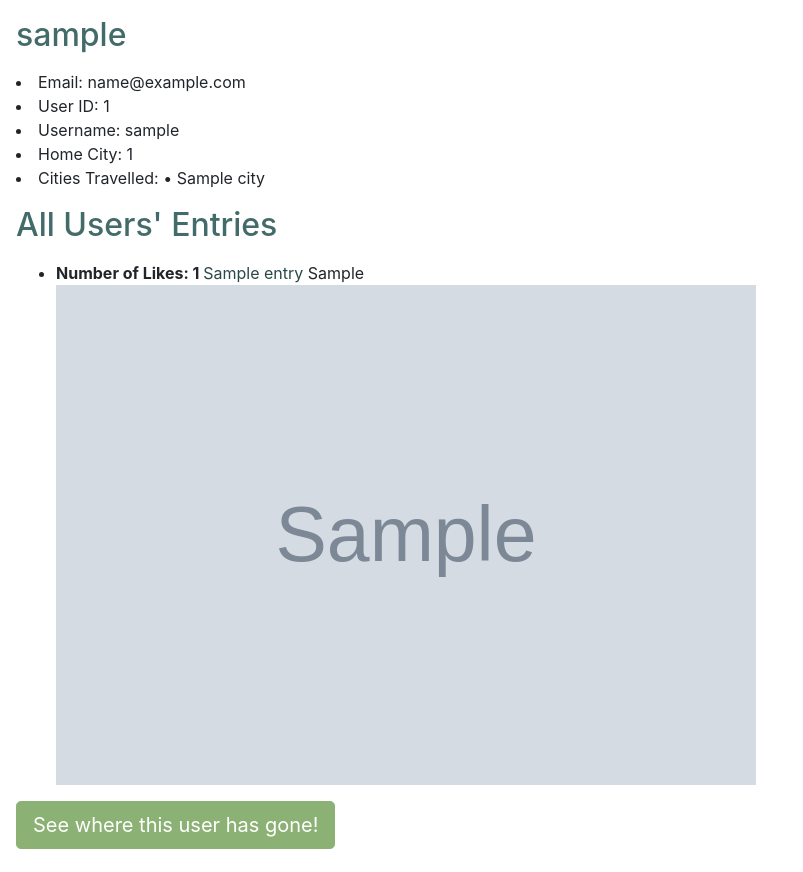
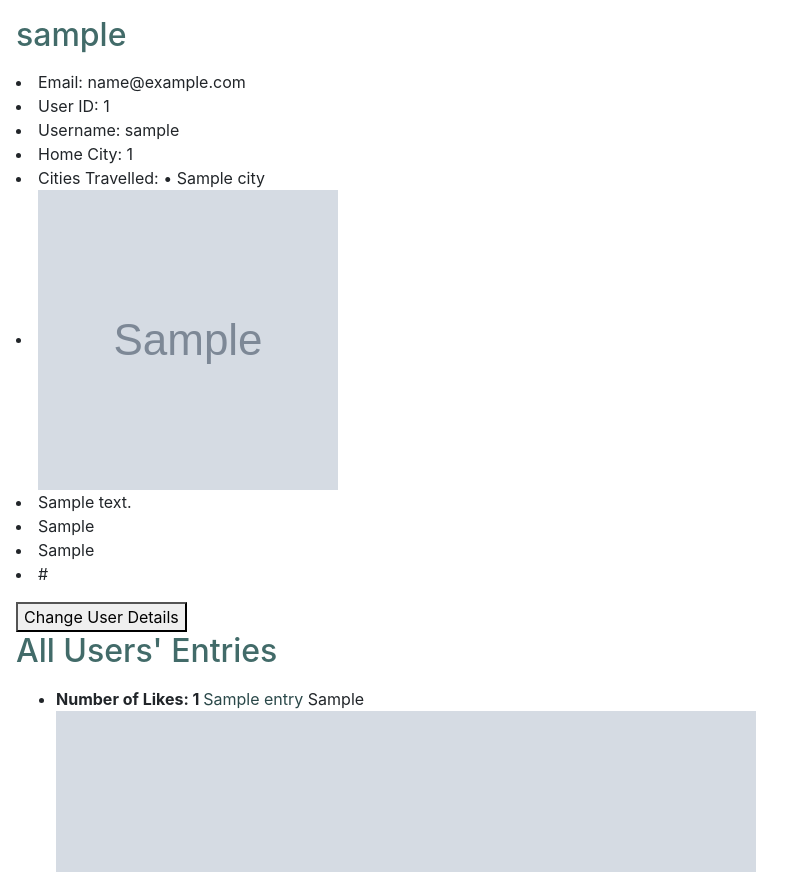
Before and after one commit to cupajoanna/travel-diary, a Flask app: page /users/1 in a window 1280 px wide. Shown: the part 68-940 px from the top of the page, without its empty margins (0-803 px from the left). Run offline with Flask 2, Linux system fonts and the light colour scheme; tables that the repository leaves empty hold one stand-in row (values such as "Sample post"); grey boxes marked "Sample" are stand-in pictures; some libraries are stand-ins or nearby versions.

Commit message:
post adding user profile

```diff
--- a/crud.py
+++ b/crud.py
@@ -1,4 +1,4 @@
-from model import db, User, Entry, Rating, City, Photo, connect_to_db
+from model import db, User, Entry, Rating, City, Photo, Profile, connect_to_db
 
 """User functions"""
 
@@ -12,16 +12,80 @@ def create_user(email, password, username, city):
 
     return user
 
+
 def get_users():
     return User.query.all()
 
 def get_user_by_id(user_id):
     return User.query.get(user_id)
 
+def get_user_profile(user_id):
+    return db.session.query(Profile).filter(Profile.user_id == user_id).first()
+
+
 def get_user_by_email(email):
     """Return a user by email."""
 
     return User.query.filter(User.email == email).first()
+
+
+def update_user(user, email, password, username, city):
+
+    update_this = User.query.get(user.user_id)
+    print(update_this)
+
+    if email:
+        update_this.email = email
+
+    if password:
+        update_this.password= password
+
+    if username:
+        update_this.username = username
+
+    if city:
+        update_this.city = city.city_id
+
+        db.session.commit()
+
+    return update_this
+
+
+
+def create_profile(user, description, instagram, twitter, website, profile_photo ="https://picsum.photos/500/350?nocache"):
+
+    profile = Profile(user=user, profile_photo=profile_photo, description=description, instagram=instagram, twitter=twitter, website=website)
+
+    db.session.add(profile)
+    db.session.commit()
+    return profile
+
+
+def update_profile(user, profile_photo, description, instagram, twitter, website):
+
+    update_this = Profile.query.filter(Profile.user_id == user.user_id)
+    print(update_this)
+
+    if profile_photo:
+        update_this.profile_photo = profile_photo
+
+    if description:
+        update_this.description= description
+
+    if instagram:
+        update_this.instagram = instagram
+
+    if twitter:
+        update_this.twitter = twitter
+
+    if website:
+        update_this.website = website
+
+
+    db.session.commit()
+
+    return update_this
+
 
 """City functions"""
 
@@ -129,8 +193,12 @@ def update_entry(new_entry, new_title, entry_id):
     update_this = Entry.query.get(entry_id)
     print(update_this)
 
-    update_this.blog = new_entry
-    update_this.title = new_title
+    if new_entry:
+
+        update_this.blog = new_entry
+
+    if new_title:
+        update_this.title = new_title
 
     db.session.commit()
 
--- a/model.py
+++ b/model.py
@@ -33,6 +33,28 @@ class User(db.Model):
 
     def __repr__(self):
         return f'<User user_id={self.user_id} username={self.username} email={self.email} home_city_id={self.home_city_id} created_at={self.created_at}>'
+
+
+
+class Profile(db.Model):
+    """A user's profile."""
+
+    __tablename__ = 'profiles'
+
+    profile_id = db.Column(db.Integer, autoincrement=True, primary_key=True)
+    user_id = db.Column(db.Integer, db.ForeignKey('users.user_id'))
+    profile_photo = db.Column(db.String)
+    description = db.Column(db.String)
+    instagram = db.Column(db.String)
+    twitter = db.Column(db.String)
+    website = db.Column(db.String)
+
+
+    user = db.relationship('User', backref='profiles')
+
+    def __repr__(self):
+        return f'<Profile user_id={self.user_id} description={self.description}>'
+
 
 
 class Rating(db.Model):
--- a/server.py
+++ b/server.py
@@ -163,9 +163,6 @@ def other_user_map_json(user_id):
                  'user_lat': city.geo_lat,
                  'user_lng': city.geo_lng})
 
-    print("%"*100)
-    print(user_id)
-    print(user_city_list)
 
     return jsonify(user_city_list)
 
@@ -177,7 +174,6 @@ def other_user_map_json(user_id):
 def cities_json():
 
     term = request.args.get('search_term', '')
-    print('\n\n\n\n\n',request.args)
     res = { 'results': []}
 
     cities = crud.search_cities(term)
@@ -209,9 +205,61 @@ def show_user(user_id):
     cities = crud.get_user_cities(user_id)
     entries = crud.get_user_entries_ordered_by_ratings_count(user_id)[::-1]
 
+    profile = crud.get_user_profile(user_id)
+    print(profile)
+    print("&"*100)
 
 
-    return render_template('user_details.html', user=user, cities=cities, entries=entries)
+    return render_template('user_details.html', user=user, cities=cities, entries=entries, profile=profile)
+
+
+@app.route('/users/<user_id>/update', methods=['POST'])
+def update_user(user_id):
+
+
+    user = crud.get_user_by_id(user_id)
+    new_email = request.form.get('email')
+    new_username = request.form.get('username')
+    new_password = request.form.get('password')
+    new_city = request.form.get('city_search')
+
+    city = crud.get_city_by_name(new_city)
+
+    image_uploaded = request.files.get('image_upload')
+    new_description = request.form.get('description')
+    new_instagram = request.form.get('instagram')
+    new_twitter = request.form.get('twitter')
+    new_website = request.form.get('website')
+
+    profile = crud.get_user_profile(user_id)
+
+    print(image_uploaded)
+    print("*"*100)
+
+    returned_url = None
+
+    if image_uploaded:
+        response = cloudinary.uploader.upload(image_uploaded)
+        returned_url = response['url']
+
+
+    msg = ""
+
+    crud.update_user(user, new_email, new_password, new_username, city)
+
+    if not profile:
+        crud.create_profile(user, new_description, new_instagram, new_twitter, new_website, returned_url)
+        msg = "user details created"
+
+    else:
+        crud.update_profile(user, returned_url, new_description, new_instagram, new_twitter, new_website)
+        msg = "user details updated"
+
+    flash(msg)
+
+    return redirect('/users/{}'.format(user_id))
+
+
 
 """Entries"""
 
@@ -284,9 +332,6 @@ def show_entry(entry_id):
 
         city = crud.get_city_by_id(city_id)
 
-        print("*" * 50)
-        print(entry)
-        print(city)
 
         photo = crud.get_photo_by_entry(entry_id)
 
@@ -346,10 +391,6 @@ def route_to_entry(city_id):
     entry = crud.get_entry_by_city(city_id)
     entry_id = entry.entry_id
 
-    print("*" * 50)
-    print(entry)
-    print(city_id)
-    print(city)
 
     photo = crud.get_photo_by_entry(entry_id)
 
@@ -382,11 +423,9 @@ def update_blog(entry_id):
     new_entry = request.form.get('blog_entry')
 
     image_uploaded = request.files.get('image_upload')
-    print("!"*100)
 
-    print(new_title)
-    print(new_entry)
-    print(image_uploaded)
+
+
 
     if image_uploaded:
         response = cloudinary.uploader.upload(image_uploaded)
@@ -453,8 +492,7 @@ def like_entry(entry_id):
     # num_likes= request.form.get("likes-counter")
 
     rating = crud.create_rating(user, entry)
-    print(rating)
-    print("@" * 100)
+
 
     ratings = crud.get_entry_ratings(entry_id)
 
--- a/static/css/style.css
+++ b/static/css/style.css
@@ -78,7 +78,7 @@ a {
 .h1, h1 {
     font-size: 2.5rem;
     color:#67A29F;
-    text-shadow: 5px 2px 15px
+/*    text-shadow: 5px 2px 15px */
 }
 
 h2, h4, h5, h6 {
--- /dev/null
+++ b/static/js/changeprofile.js
@@ -0,0 +1,25 @@
+// Get the modal
+var modal = document.getElementById("myModal");
+
+// Get the button that opens the modal
+var btn = document.getElementById("myBtn");
+
+// Get the <span> element that closes the modal
+var span = document.getElementsByClassName("close")[0];
+
+// When the user clicks on the button, open the modal
+btn.onclick = function() {
+  modal.style.display = "block";
+}
+
+// When the user clicks on <span> (x), close the modal
+span.onclick = function() {
+  modal.style.display = "none";
+}
+
+// When the user clicks anywhere outside of the modal, close it
+window.onclick = function(event) {
+  if (event.target == modal) {
+    modal.style.display = "none";
+  }
+}
--- a/templates/user_details.html
+++ b/templates/user_details.html
@@ -14,6 +14,10 @@
   integrity="sha256-QWo7LDvxbWT2tbbQ97B53yJnYU3WhH/C8ycbRAkjPDc="
   crossorigin="anonymous"></script>
 
+
+{# for city search for user name change #}
+
+<link href="https://cdn.jsdelivr.net/npm/select2@4.1.0-beta.1/dist/css/select2.min.css" rel="stylesheet" />
 
 
 {% endblock %}
@@ -38,18 +42,163 @@
             <li>Home City: {{user.home_city_id}}</li>
             <li>Cities Travelled:
 
-            {% for city in cities %}
+                  {% for city in cities %}
 
-          • {{city.city_name}}
+                • {{city.city_name}}
 
-           {% endfor %}
+                 {% endfor %}
+
+          </li>
+
+          {%if profile%}
+                <li><img src="{{profile.profile_photo}}" width="300" height="300"></li>
+                <li>{{profile.description}}</li>
+                <li>{{profile.instagram}}</li>
+                <li>{{profile.twitter}}</li>
+                <li>{{profile.website}}</li>
+
+          {%endif%}
+
+
+          </p>
+
+{#           button to change user details #}
+
+
+              <button id="myBtn">Change User Details</button>
+
+              <!-- The Modal -->
+              <div id="myModal" class="modal">
+
+                <!-- Modal content -->
+                <div class="modal-content">
+                  <span class="close">&times;</span>
+                  <div>
+
+{# is there where the forms goes? #}
+
+
+                  <form action="/users/{{user.user_id}}/update" method="POST" enctype=multipart/form-data id="form" class="contact100-form validate-form">
+
+                    <p>
+                      Change Email <textarea type="text" name="email">
+
+                    {%if user.email%}
+                           {{user.email}}
+
+                      {%endif%}
+
+                      </textarea>
+                    </p>
+
+
+                    <p>
+                      Change Username <textarea type="username" name="username">
+                        {%if user.username%}
+                           {{user.username}}
+
+                      {%endif%}
+
+                      </textarea>
+                    </p>
 
 
 
-          </li>
+                    <p>
+                     Change Password <textarea type="password" name="password">            {%if user.password%}
+                           {{user.password}}
+
+                      {%endif%}
+
+                      </textarea>
+                    </p>
+
+                    <p>
+                     Change Home City  <select name="city_search" id="city_search" class="city_search_bar" multiple="multiple">
+
+                       {%if user.city%}
+                           {{user.city.city_name}}
+
+                      {%endif%}
 
 
-          </p>
+                     </select>
+                  </p>
+
+
+
+
+                    <p>
+                     Change Description <textarea type="description" name="description">
+                      {%if profile%}
+                           {{profile.description}}
+
+                      {%endif%}
+
+                      </textarea>
+                    </p>
+
+
+                    <p>
+                     Change Instagram <textarea type="instagram" name="instagram">
+                      {%if profile%}
+                           {{profile.instagram}}
+
+                      {%endif%}
+
+                      </textarea>
+                    </p>
+
+
+                    <p>
+                     Change Twitter <textarea type="twitter" name="Twitter">
+                    {%if profile%}
+                           {{profile.twitter}}
+
+                      {%endif%}
+
+                      </textarea>
+                    </p>
+
+
+                    <p>
+                     Change Website <textarea type="website" name="website">
+                     {%if profile%}
+                           {{profile.website}}
+
+                      {%endif%}
+
+                      </textarea>
+                    </p>
+
+
+
+
+
+            <div>
+            <label for="image_upload" class="lead">Change Profile Photo</label>
+
+            <input id= "image-upload" type="file" name="image_upload">
+            </div>
+
+
+
+                    <p>
+
+                  <button class="btn btn-primary btn-lg" type="submit" id="file_submit">Submit Changes
+                  </button>
+
+                    </p>
+                  </form>
+
+
+
+                  </div>
+                </div>
+
+              </div>
+
+
 
           <h2>All Users' Entries</h2>
 
@@ -91,6 +240,7 @@
 
   <div id="map"></div>
     <script src="/static/js/maps.js"></script>
+      <script src="/static/js/changeprofile.js"></script>
     <script src="/static/js/other-user-maps.js"></script>
     <script
       src="https://maps.googleapis.com/maps/api/js?key=AIzaSyCx4bZy24pZfMho7vI4kWPIY7GdCFuU7bs&callback=initMap&libraries=&v=weekly"
@@ -98,7 +248,9 @@
     ></script>
 
 
-
+<script src="https://cdn.jsdelivr.net/npm/select2@4.1.0-beta.1/dist/js/select2.min.js"></script>
+ <script src="/static/js/city_autocompletion.js"></script>
+ <script src="/static/js/photoupload.js"></script>
 
 
 
```
Also changed, not shown: seed_database.py (+22 -5 lines), templates/changeprofile.js (added, +25 -0 lines).
